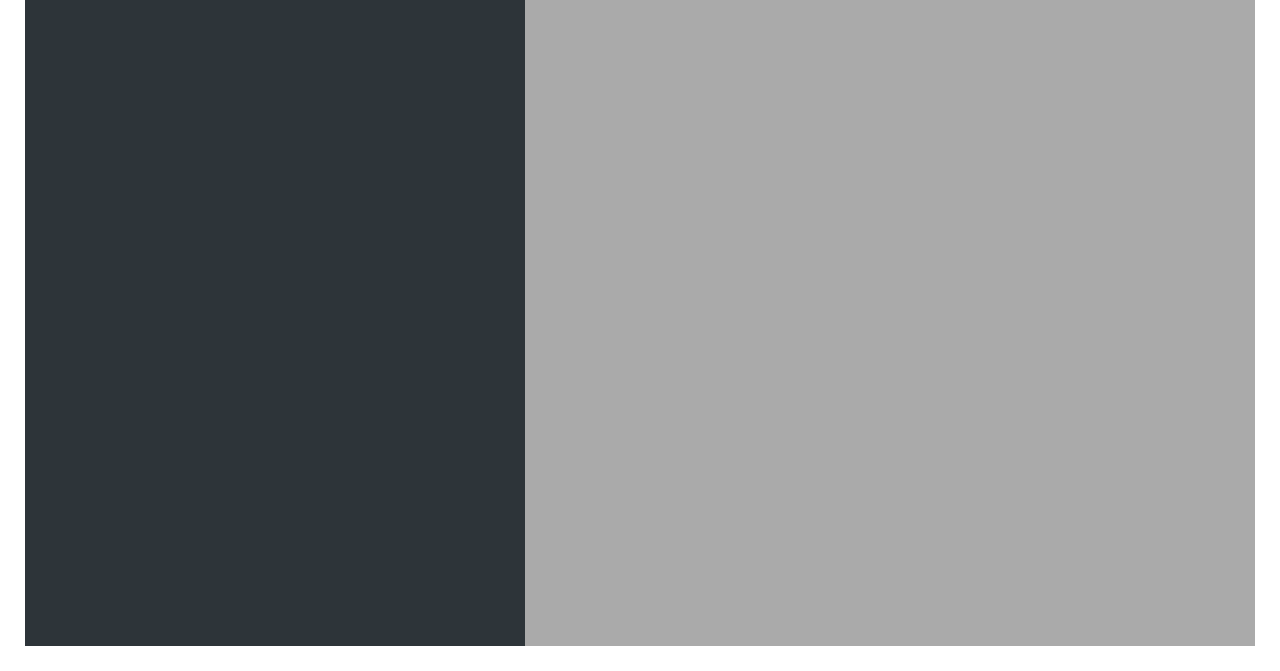
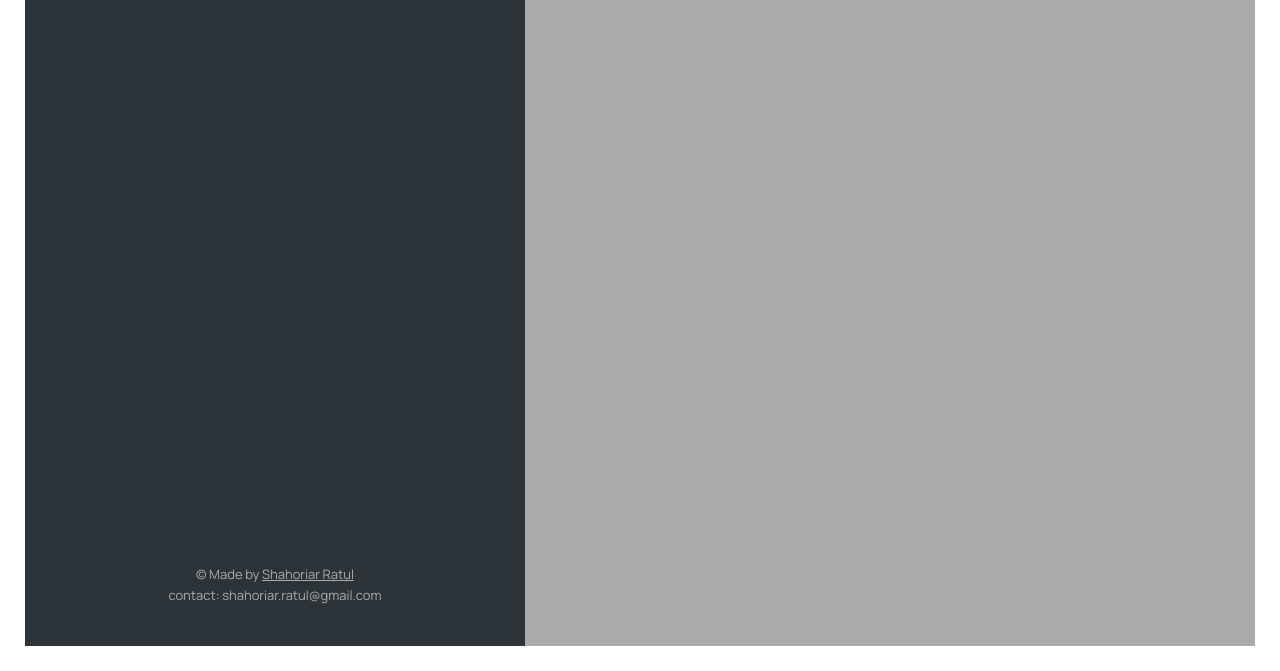
Before and after one commit to Shahoriarratul/Mapty, a plain HTML site: page index.html in a window 1280 px wide. Shown: the part 129-800 px from the top of the page. Drawn offline with nearby package versions, Linux system fonts and the light colour scheme.

Commit message:
Added credential

```diff
--- a/index.html
+++ b/index.html
@@ -69,6 +69,17 @@
           <button class="form__btn">OK</button>
         </form>
       </ul>
+
+      <p class="copyright">
+        &copy; Made by
+        <a
+          class="github-link"
+          target="_blank"
+          href="https://github.com/Shahoriarratul"
+          >Shahoriar Ratul</a
+        ><br />
+        contact: shahoriar.ratul@gmail.com
+      </p>
     </div>
 
     <div id="map"></div>
--- a/style.css
+++ b/style.css
@@ -178,14 +178,14 @@ a:visited {
   color: var(--color-light--1);
 }
 
-.twitter-link:link,
-.twitter-link:visited {
+.github-link:link,
+.github-link:visited {
   color: var(--color-light--1);
   transition: all 0.2s;
 }
 
-.twitter-link:hover,
-.twitter-link:active {
+.github-link:hover,
+.github-link:active {
   color: var(--color-light--2);
 }
 
```
